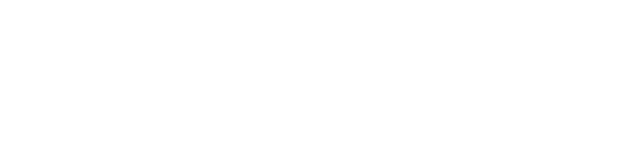
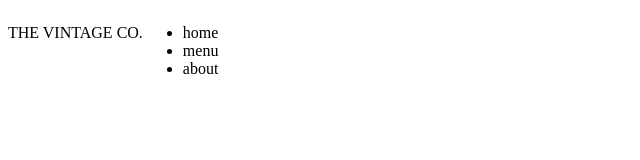
Before and after one commit to maryannintech/restaurant-page, a website built with webpack: page dist/index.html in a window 1280 px wide. Shown: the whole page, without its empty margins (0-640 px from the left). Built offline with nearby package versions, Linux system fonts and the light colour scheme.

Commit message:
make css work

```diff
--- a/src/index.js
+++ b/src/index.js
@@ -1 +1,3 @@
 import './style.css';
+
+const headerElement = document.querySelector("header");
--- a/src/style.css
+++ b/src/style.css
@@ -0,0 +1,3 @@
+header {
+    display: flex;
+}
```
Also changed, not shown: dist/index.html, dist/main.js.
